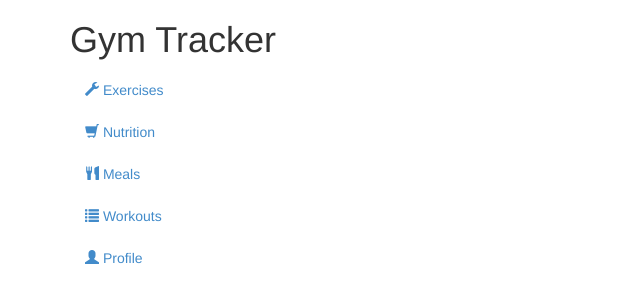
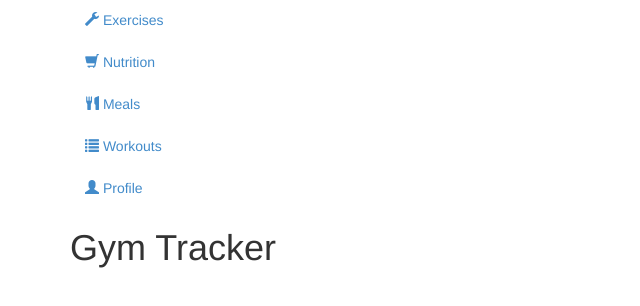
Before and after one commit to chemisus/gymtracker, a plain HTML site: page index.html in a window 1280 px wide. Shown: the whole page, without its empty margins (0-640 px from the left). Drawn offline with Linux system fonts and the light colour scheme.

Commit message:
moved menu to main page

```diff
--- a/assets/html/home.html
+++ b/assets/html/home.html
@@ -1,31 +1,4 @@
 <div>
     <h1>Gym Tracker</h1>
 
-    <ul class="nav nav-pills nav-stacked">
-        <li>
-            <a href="#/exercises">
-                <i class="glyphicon glyphicon-wrench"></i> Exercises
-            </a>
-        </li>
-        <li>
-            <a href="#/nutrition">
-                <i class="glyphicon glyphicon-shopping-cart"></i> Nutrition
-            </a>
-        </li>
-        <li>
-            <a href="#/meals">
-                <i class="glyphicon glyphicon-cutlery"></i> Meals
-            </a>
-        </li>
-        <li>
-            <a href="#/workouts">
-                <i class="glyphicon glyphicon-list"></i> Workouts
-            </a>
-        </li>
-        <li>
-            <a href="#/profile">
-                <i class="glyphicon glyphicon-user"></i> Profile
-            </a>
-        </li>
-    </ul>
 </div>
--- a/index.html
+++ b/index.html
@@ -9,7 +9,17 @@
         <script src="assets/js/app.js"></script>
     </head>
     <body>
-        <div class="container"
-             data-ng-view></div>
+        <div class="container">
+            <nav>
+                <ul class="nav nav-pills nav-stacked">
+                    <li><a href="#/exercises"><i class="glyphicon glyphicon-wrench"></i> Exercises</a></li>
+                    <li><a href="#/nutrition"><i class="glyphicon glyphicon-shopping-cart"></i> Nutrition</a></li>
+                    <li><a href="#/meals"><i class="glyphicon glyphicon-cutlery"></i> Meals</a></li>
+                    <li><a href="#/workouts"><i class="glyphicon glyphicon-list"></i> Workouts</a></li>
+                    <li><a href="#/profile"><i class="glyphicon glyphicon-user"></i> Profile</a></li>
+                </ul>
+            </nav>
+            <div data-ng-view></div>
+        </div>
     </body>
 </html>
```
